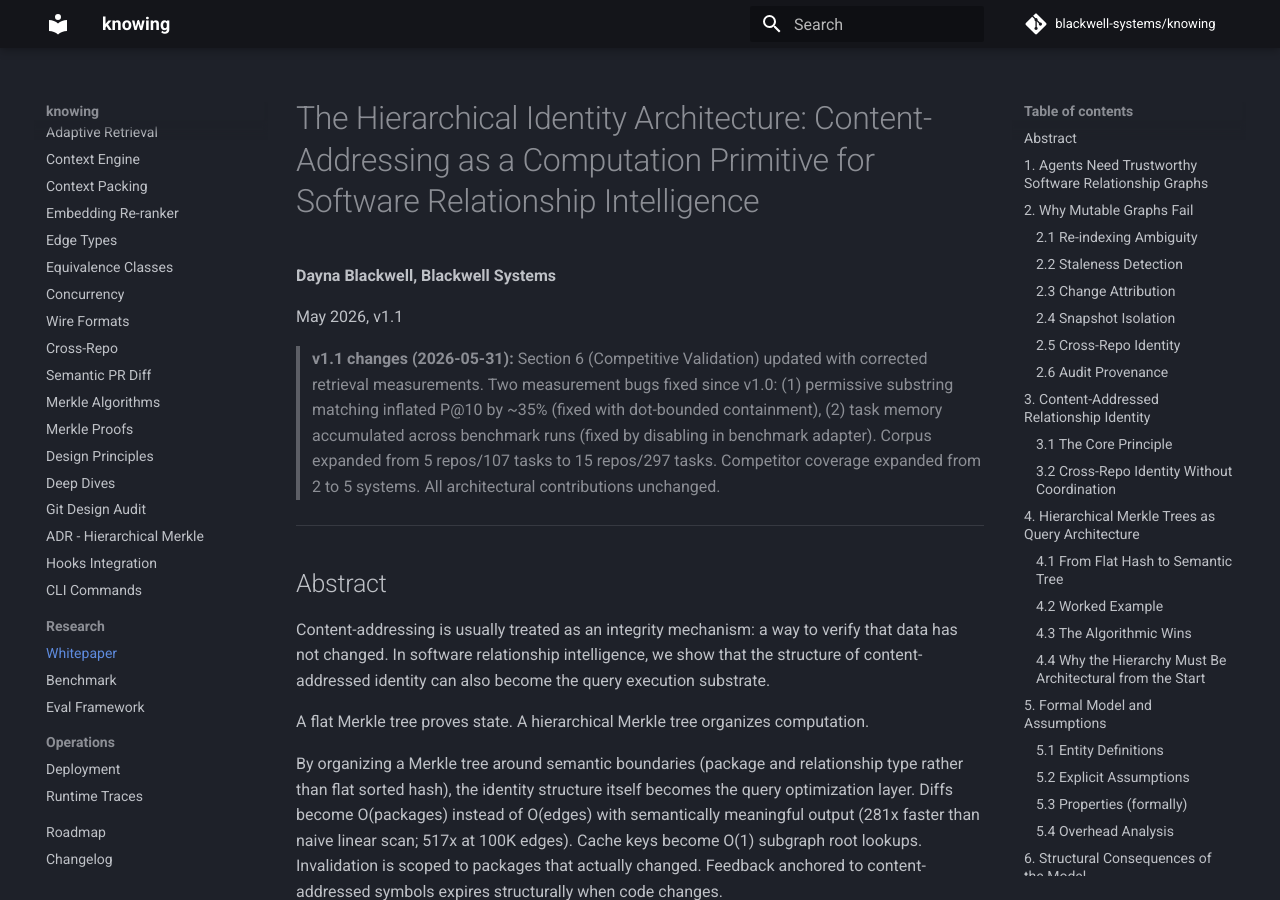
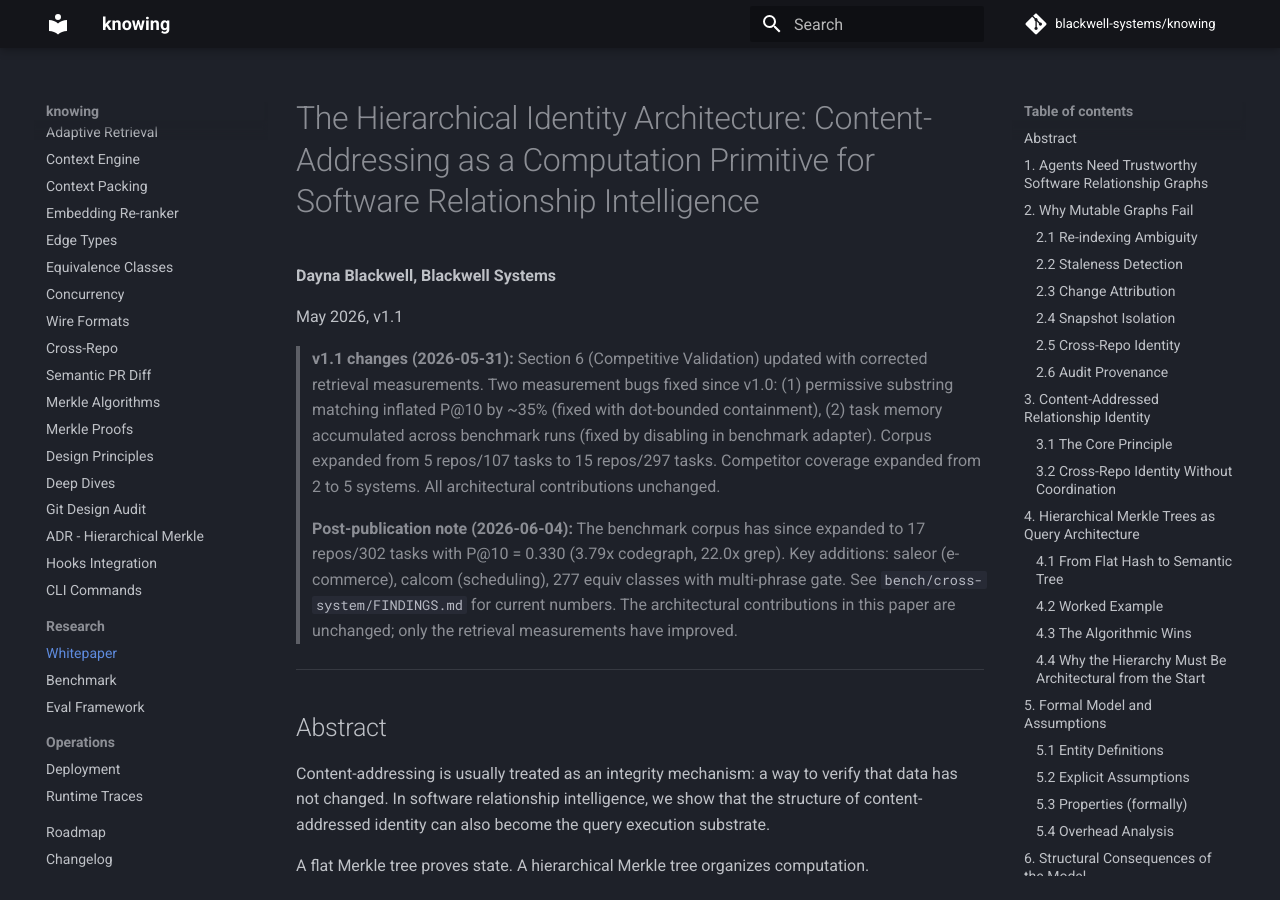
Before and after one commit to blackwell-systems/knowing, an MkDocs documentation site: the page built from docs/research/content-addressing-as-computation-primitive.md, in a window 1280 px wide and 900 px high. Built offline with MkDocs 1.6.1 and Material for MkDocs 9.7.7, drawn with Linux system fonts in a browser that asks for light colours; comment, search, counter and statistics services are not loaded.

Commit message:
docs: add post-publication note to published paper (corpus now 17 repos, P@10=0.330)

```diff
--- a/docs/research/content-addressing-as-computation-primitive.md
+++ b/docs/research/content-addressing-as-computation-primitive.md
@@ -11,6 +11,13 @@ May 2026, v1.1
 > (fixed by disabling in benchmark adapter). Corpus expanded from 5 repos/107
 > tasks to 15 repos/297 tasks. Competitor coverage expanded from 2 to 5
 > systems. All architectural contributions unchanged.
+>
+> **Post-publication note (2026-06-04):** The benchmark corpus has since expanded
+> to 17 repos/302 tasks with P@10 = 0.330 (3.79x codegraph, 22.0x grep). Key
+> additions: saleor (e-commerce), calcom (scheduling), 277 equiv classes with
+> multi-phrase gate. See `bench/cross-system/FINDINGS.md` for current numbers.
+> The architectural contributions in this paper are unchanged; only the retrieval
+> measurements have improved.
 
 ---
 
```
